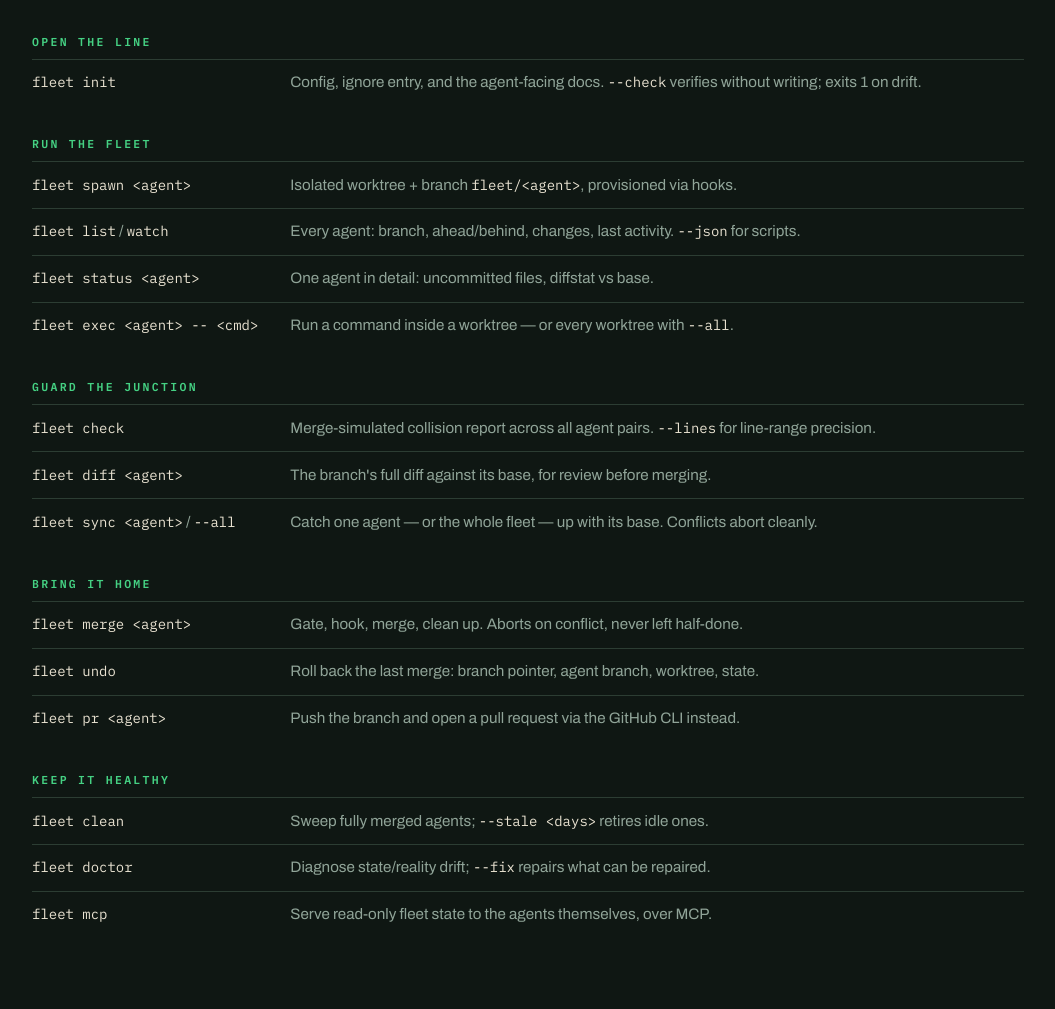
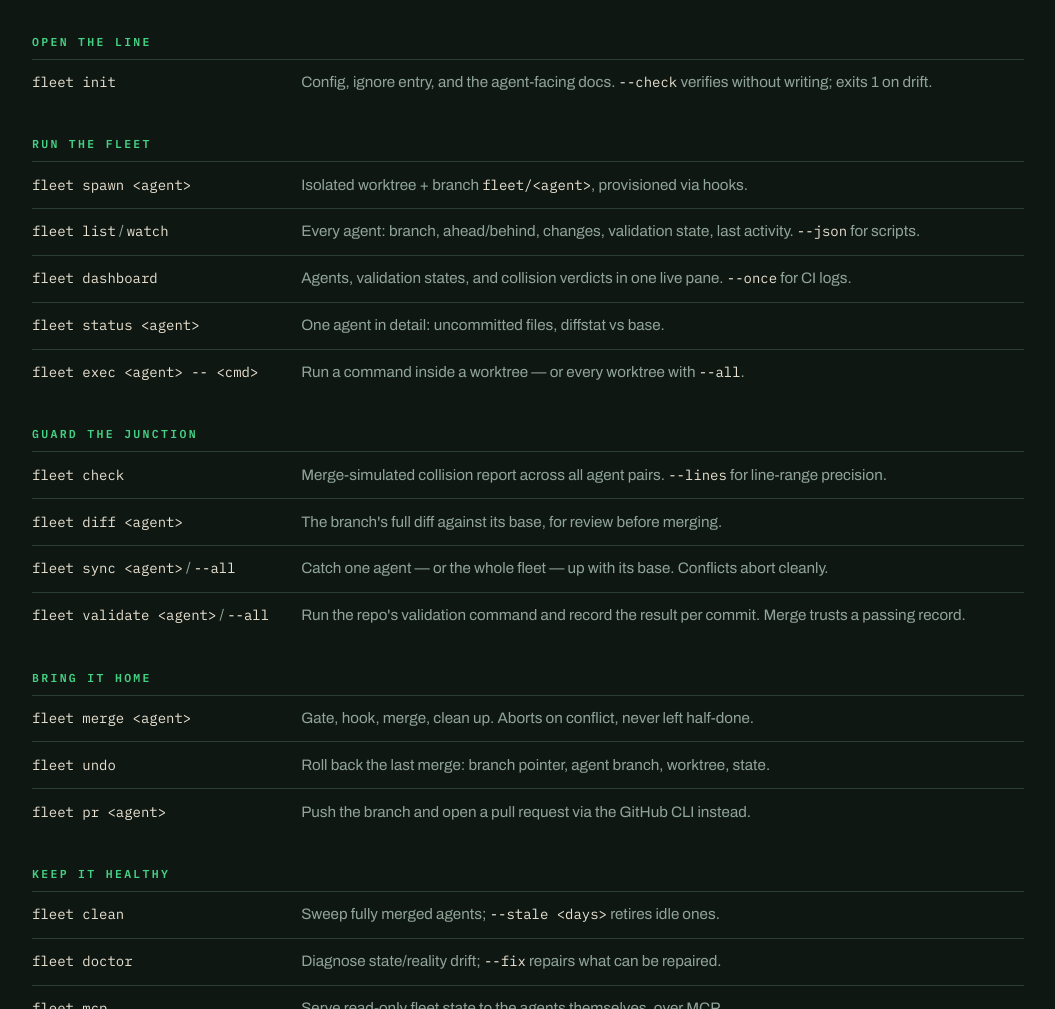
Before and after one commit to MohammedAlkindi/Switchyard, a website: page public/index.html in a window 1280 px wide. Shown: the part 4032-5041 px from the top of the page, without its empty margins (32-1087 px from the left). Drawn offline with Linux system fonts and the light colour scheme.

Commit message:
docs(web): add validate and dashboard to the site command roster

```diff
--- a/public/index.html
+++ b/public/index.html
@@ -247,13 +247,15 @@ $ fleet check
           <tr><td><code>fleet init</code></td><td>Config, ignore entry, and the agent-facing docs. <code>--check</code> verifies without writing; exits 1 on drift.</td></tr>
           <tr class="roster-group"><th colspan="2">Run the fleet</th></tr>
           <tr><td><code>fleet spawn &lt;agent&gt;</code></td><td>Isolated worktree + branch <code>fleet/&lt;agent&gt;</code>, provisioned via hooks.</td></tr>
-          <tr><td><code>fleet list</code> / <code>watch</code></td><td>Every agent: branch, ahead/behind, changes, last activity. <code>--json</code> for scripts.</td></tr>
+          <tr><td><code>fleet list</code> / <code>watch</code></td><td>Every agent: branch, ahead/behind, changes, validation state, last activity. <code>--json</code> for scripts.</td></tr>
+          <tr><td><code>fleet dashboard</code></td><td>Agents, validation states, and collision verdicts in one live pane. <code>--once</code> for CI logs.</td></tr>
           <tr><td><code>fleet status &lt;agent&gt;</code></td><td>One agent in detail: uncommitted files, diffstat vs base.</td></tr>
           <tr><td><code>fleet exec &lt;agent&gt; -- &lt;cmd&gt;</code></td><td>Run a command inside a worktree — or every worktree with <code>--all</code>.</td></tr>
           <tr class="roster-group"><th colspan="2">Guard the junction</th></tr>
           <tr><td><code>fleet check</code></td><td>Merge-simulated collision report across all agent pairs. <code>--lines</code> for line-range precision.</td></tr>
           <tr><td><code>fleet diff &lt;agent&gt;</code></td><td>The branch's full diff against its base, for review before merging.</td></tr>
           <tr><td><code>fleet sync &lt;agent&gt;</code> / <code>--all</code></td><td>Catch one agent — or the whole fleet — up with its base. Conflicts abort cleanly.</td></tr>
+          <tr><td><code>fleet validate &lt;agent&gt;</code> / <code>--all</code></td><td>Run the repo's validation command and record the result per commit. Merge trusts a passing record.</td></tr>
           <tr class="roster-group"><th colspan="2">Bring it home</th></tr>
           <tr><td><code>fleet merge &lt;agent&gt;</code></td><td>Gate, hook, merge, clean up. Aborts on conflict, never left half-done.</td></tr>
           <tr><td><code>fleet undo</code></td><td>Roll back the last merge: branch pointer, agent branch, worktree, state.</td></tr>
```
